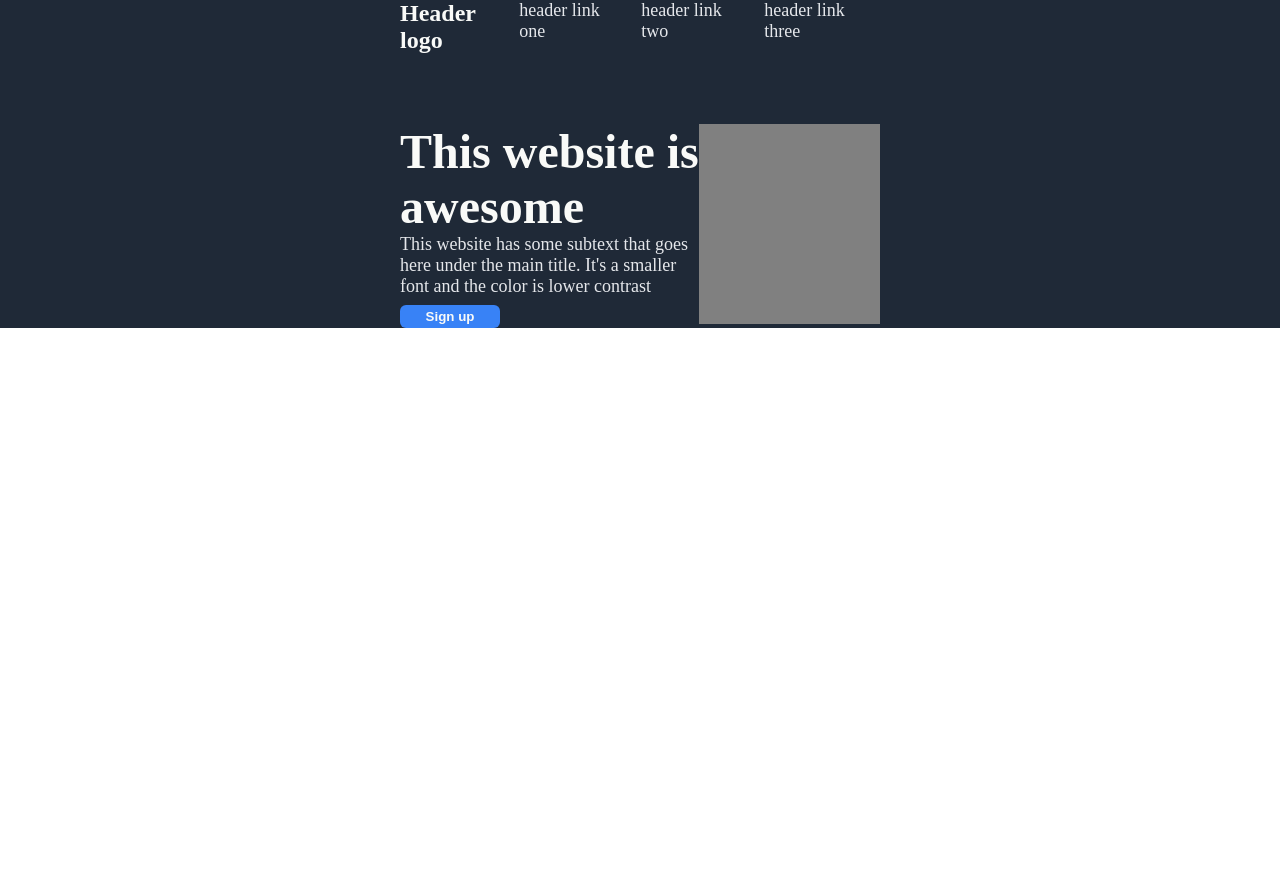
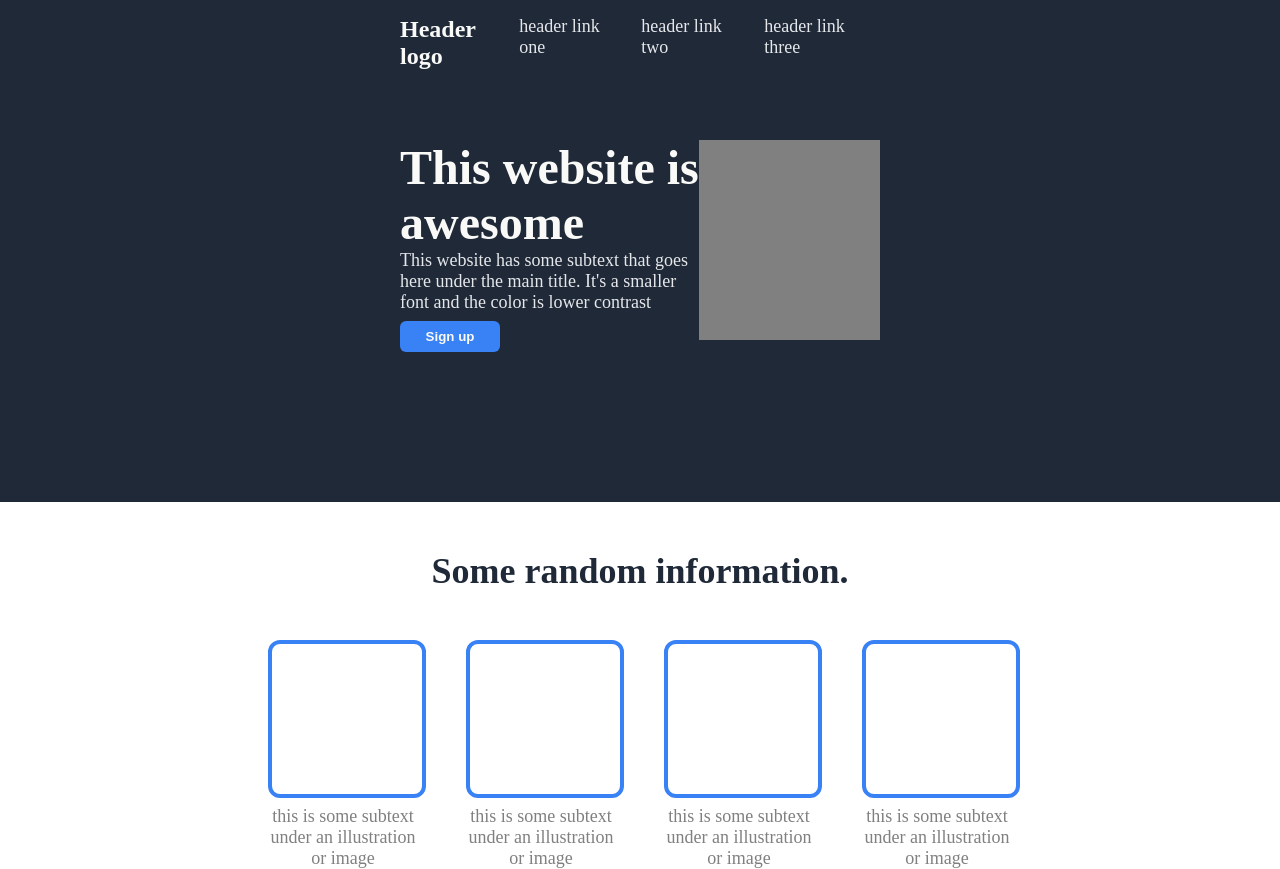
Before and after one commit to NurzhanAbzhanov/LandingPage, a plain HTML site: page index.html in a window 1280 px wide. Before the commit the page ends 800 px from the top, so only its background shows below. Drawn offline with Linux system fonts and the light colour scheme.

Commit message:
Add slider

```diff
--- a/index.html
+++ b/index.html
@@ -26,8 +26,30 @@
         </div>
     </div>
 
+    <div class="slider">
+        <div class="info">Some random information.</div>
+        <div class="menu">
+            <div class="content">
+                <div class="illustration"></div>
+                <div class="subtext">this is some subtext under an illustration or image</div>
+             </div>
 
-    <div class="slider">
+            <div class="content">
+                <div class="illustration"></div>
+                <div class="subtext">this is some subtext under an illustration or image</div>
+            </div>
+
+            <div class="content">
+                <div class="illustration"></div>
+                <div class="subtext">this is some subtext under an illustration or image</div>
+            </div>
+
+            <div class="content">
+                <div class="illustration"></div>
+                <div class="subtext">this is some subtext under an illustration or image</div>
+            </div>
+        </div>
+
 
     </div>
 
--- a/style.css
+++ b/style.css
@@ -6,6 +6,7 @@ body {
     display: flex;
     justify-content: space-between;
     margin: 0px 400px;
+    padding-top: 16px;
 }
 
 .links{
@@ -29,7 +30,7 @@ a {
     display: flex;
     flex-direction: column;
     gap: 70px;
-
+    padding-bottom: 150px;
 }
 
 .signup {
@@ -54,7 +55,7 @@ a {
     font-weight: 900;
     color: #F9FAF8;
     max-width: 100px;
-    padding: 4px 16px;
+    padding: 8px 16px;
     border: 0;
     border-radius: 6px;
     margin-top: 8px;
@@ -71,3 +72,43 @@ a {
     width: 500px;
     background-color: grey;
 }
+
+.slider {
+    display: flex;
+    flex-direction: column;
+    align-items: center;
+    gap: 48px;
+    padding-top: 48px;
+}
+
+.info {
+    font-size: 36px;
+    font-weight: 800;
+    color: #1F2937;
+}
+
+.subtext {
+    color: grey;
+    font-size: 18px;
+    text-align: center;
+}
+
+.illustration {
+    width: 150px;
+    height: 150px;
+    border: 4px solid #3882F6;
+    border-radius: 12px;
+}
+
+.content {
+    display: flex;
+    justify-content: center;
+    flex-direction: column;
+    max-width: 150px;
+    gap: 8px;
+}
+
+.menu {
+    display: flex;
+    gap: 48px;
+}
```
